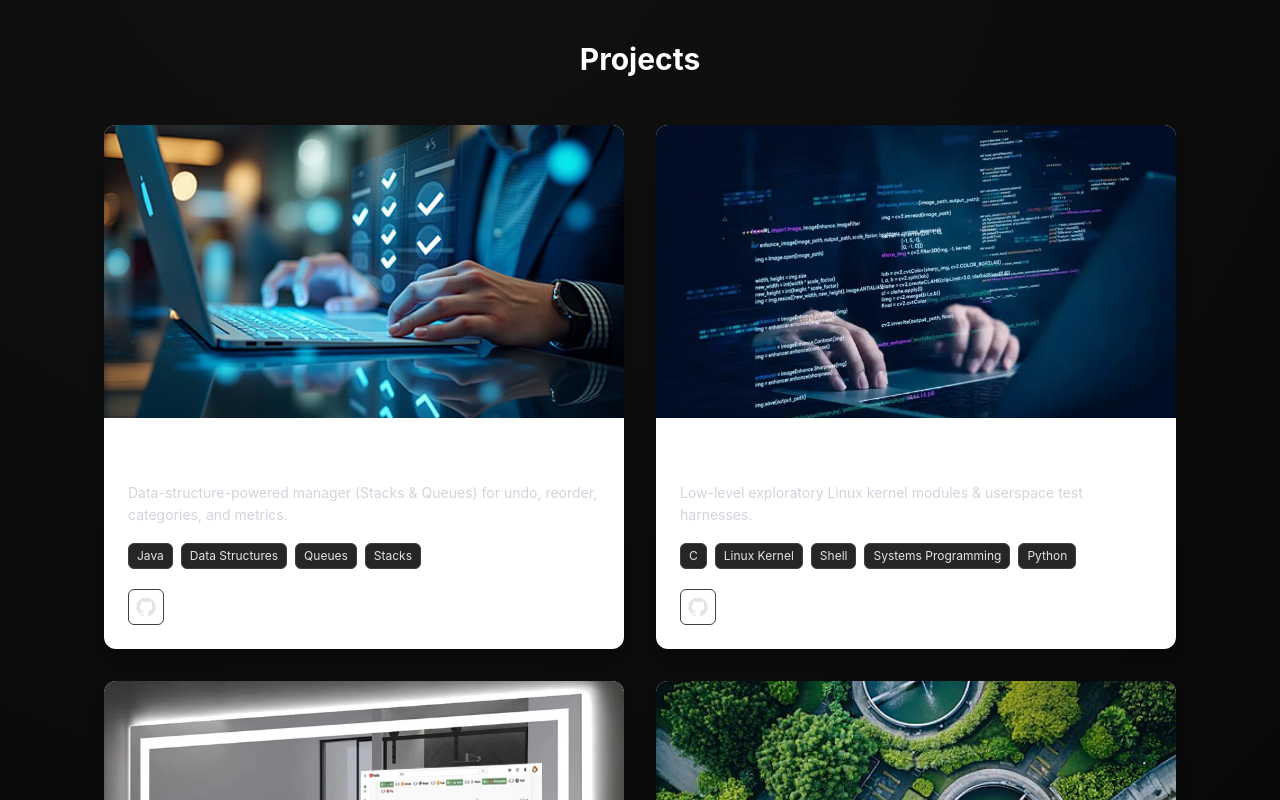
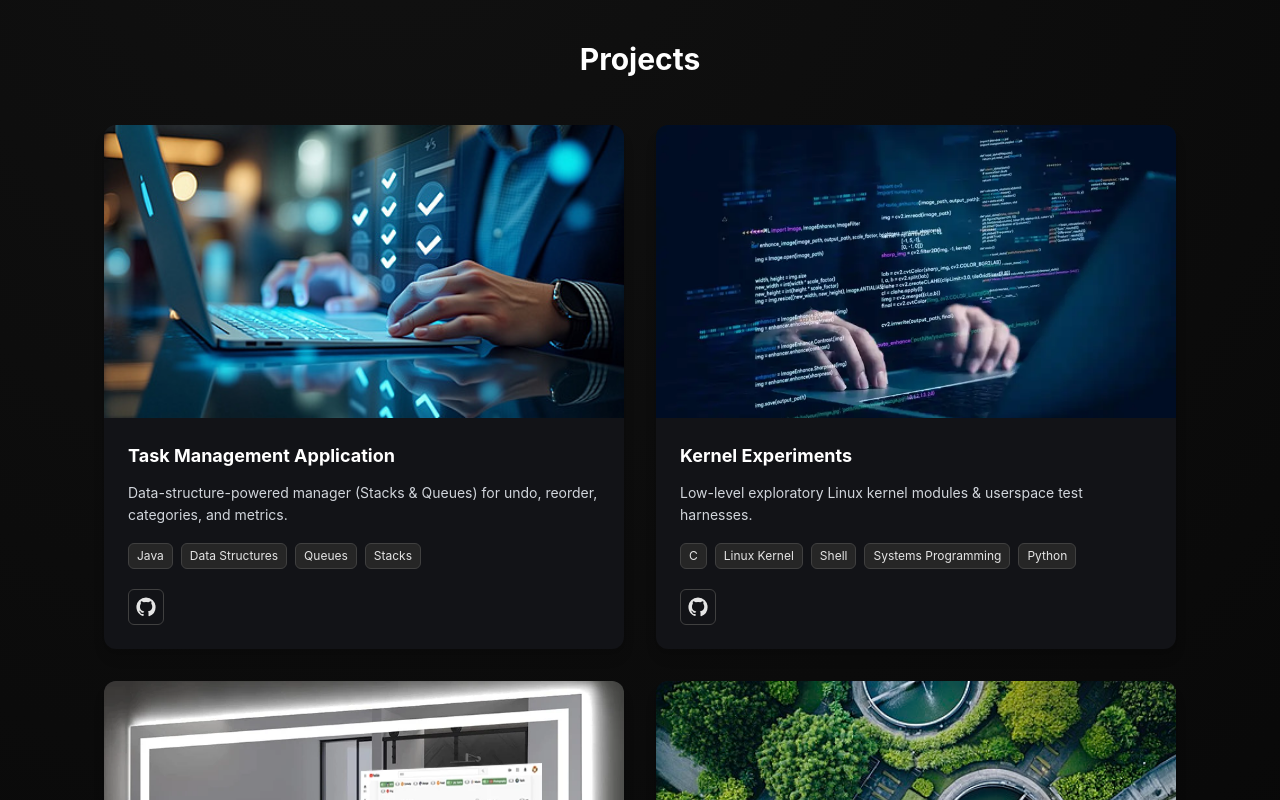
Before and after one commit to Kernel-Hunter/kernel-portfolio, a Next.js app: page / in a window 1280 px wide. Shown: the part 920-1720 px from the top of the page. Built offline with nearby package versions, Linux system fonts and the light colour scheme.

Commit message:
Update ProjectCard.jsx

```diff
--- a/components/ProjectCard.jsx
+++ b/components/ProjectCard.jsx
@@ -17,13 +17,12 @@ export default function ProjectCard({ project, index = 0 }) {
       className="
         portfolio-project-card
         group relative overflow-hidden rounded-xl
-        bg-white dark:bg-dark-100
+        bg-white dark:bg-[#121317]
         shadow-lg hover:shadow-2xl
         transition-all duration-300
         flex flex-col
       "
     >
-      {/* Image */}
       <div className="aspect-video overflow-hidden relative">
         {project.image ? (
           <Image
@@ -39,14 +38,12 @@ export default function ProjectCard({ project, index = 0 }) {
             {project.alt || 'No image'}
           </div>
         )}
-        {/* Hover gradient overlay (Ahmed style) */}
         <div
           className="absolute inset-0 bg-gradient-to-t from-black/60 to-transparent
                      opacity-0 group-hover:opacity-100 transition-opacity duration-300 pointer-events-none"
         />
       </div>
 
-      {/* Content */}
       <div className="p-6 flex flex-col gap-3">
         <h4 className="text-lg font-bold text-neutral-900 dark:text-white">
           {project.title}
```
Lines whose indentation alone changed are shown as unchanged.
